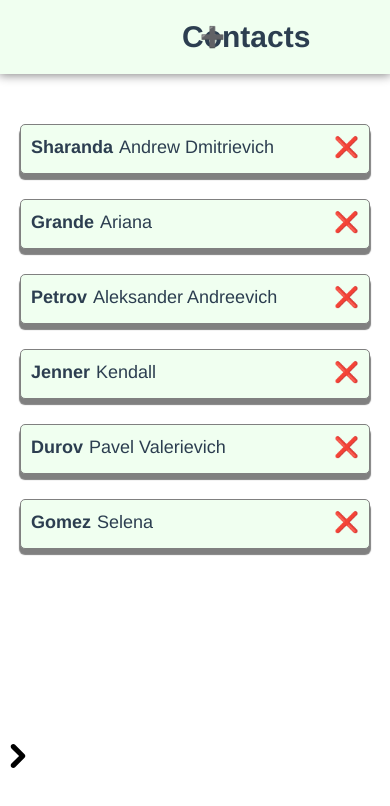
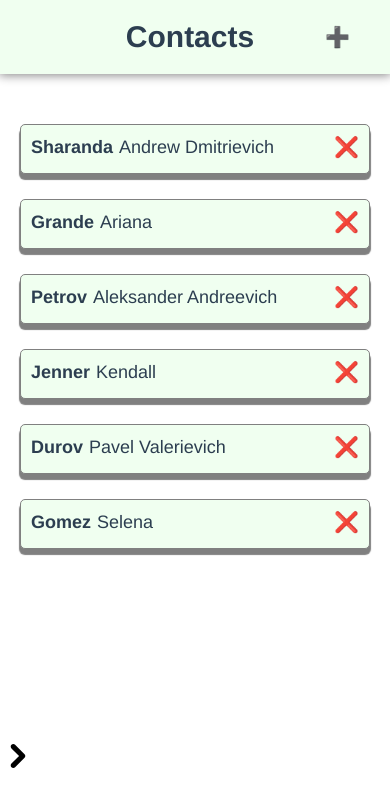
Before and after one commit to azzimandias/SPA-Contacts, a Vue app: page / in a window 390 px wide. Shown: the top 806 px of the page. Built offline with nearby package versions, Linux system fonts and the light colour scheme.

Commit message:
update styles

```diff
--- a/src/views/ContactPage.vue
+++ b/src/views/ContactPage.vue
@@ -417,7 +417,7 @@
 }
 </script>
 
-<style scoped>
+<style>
   :root {
     --text-color: #2c3e50;
   }
--- a/src/views/HomePage.vue
+++ b/src/views/HomePage.vue
@@ -191,7 +191,7 @@
 
   @media screen and (max-width: 515px) {
     .nav__content{
-      grid-template-columns: 27px 1rem 27px;
+      grid-template-columns: 27px 1fr 27px;
     }
 
     .nav__title {
```
